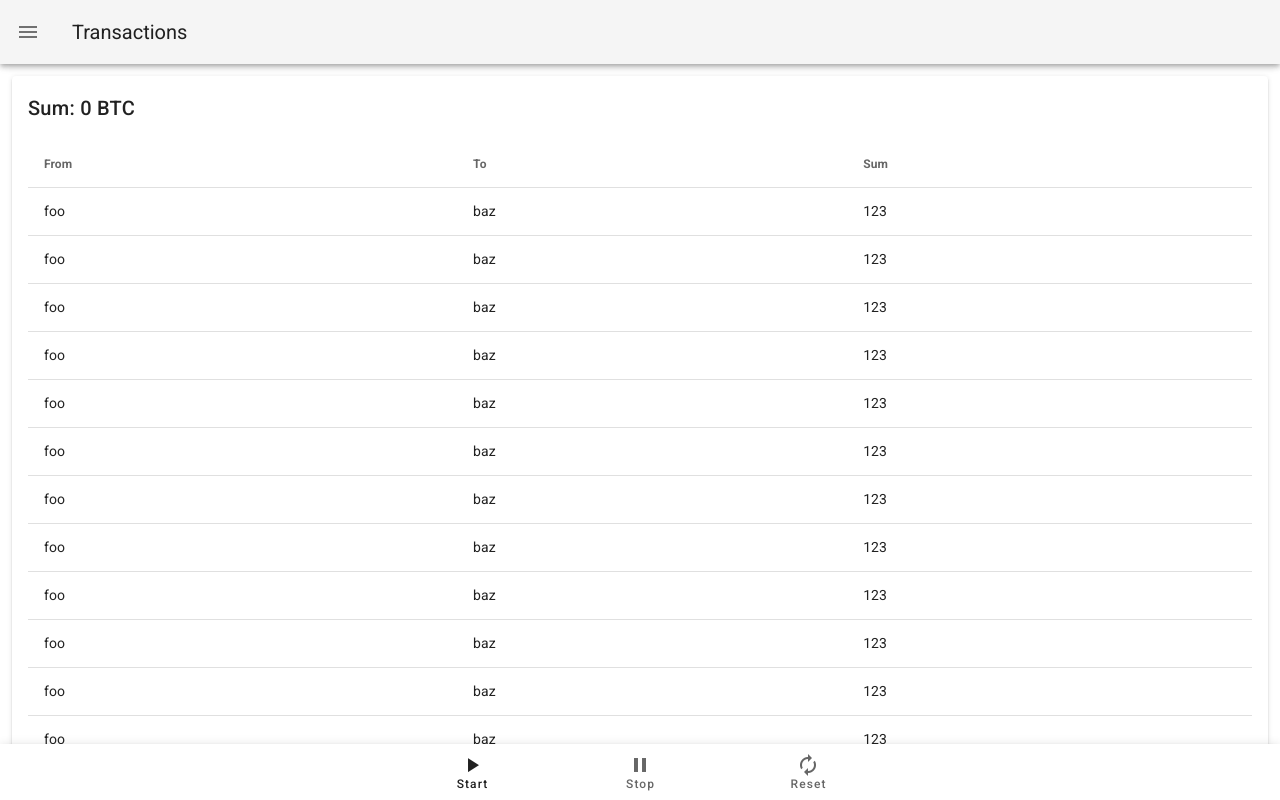
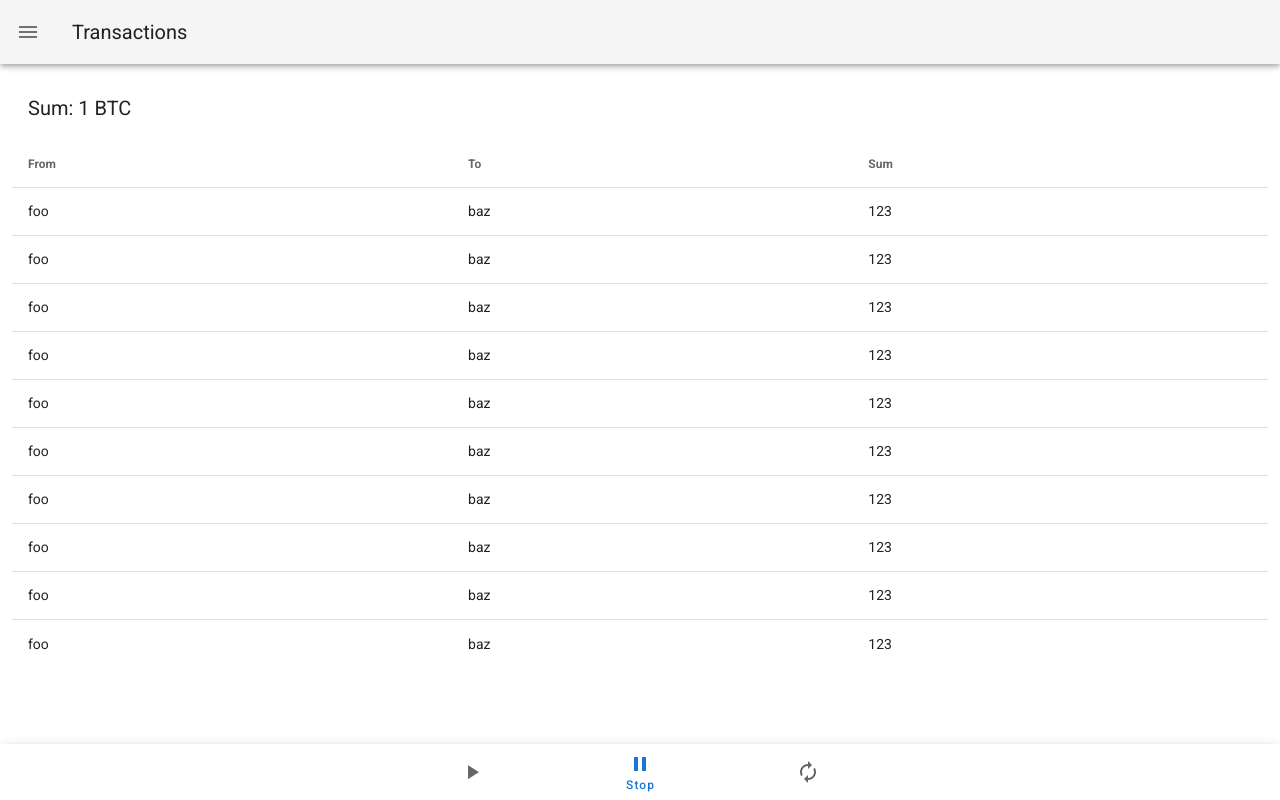
Before and after one commit to krchmkn/vue-test-investor-app, a Vue app: page /transactions in a window 1280 px wide. Shown: the top 800 px of the page. Built offline with nearby package versions, Linux system fonts and the light colour scheme.

Commit message:
refactoring

```diff
--- a/package.json
+++ b/package.json
@@ -5,7 +5,7 @@
   "scripts": {
     "serve": "vue-cli-service serve",
     "build": "vue-cli-service build",
-    "lint": "vue-cli-service lint"
+    "lint": "vue-cli-service lint --fix"
   },
   "dependencies": {
     "core-js": "^3.6.5",
@@ -22,9 +22,9 @@
     "@vue/cli-service": "~4.4.0",
     "@vue/eslint-config-airbnb": "^5.0.2",
     "babel-eslint": "^10.1.0",
-    "eslint": "^6.7.2",
+    "eslint": "^6.8.0",
     "eslint-plugin-import": "^2.20.2",
-    "eslint-plugin-vue": "^6.2.2",
+    "eslint-plugin-vue": "^7.0.0-alpha.6",
     "sass": "^1.19.0",
     "sass-loader": "^8.0.0",
     "vue-cli-plugin-vuetify": "~2.0.5",
--- a/src/router/index.js
+++ b/src/router/index.js
@@ -1,7 +1,6 @@
 import Vue from 'vue';
 import VueRouter from 'vue-router';
 import NotFound from '@/views/NotFound.vue';
-import Desktop from '@/views/Desktop.vue';
 
 Vue.use(VueRouter);
 
@@ -14,7 +13,7 @@ const routes = [
   {
     path: '/',
     name: 'Desktop',
-    component: Desktop,
+    component: () => import('@/views/Desktop.vue'),
   },
   {
     path: '/transactions',
--- a/src/store/index.js
+++ b/src/store/index.js
@@ -1,5 +1,7 @@
 import Vue from 'vue';
 import Vuex from 'vuex';
+import desktop from '@/store/modules/desktop';
+import transactions from '@/store/modules/transactions';
 
 Vue.use(Vuex);
 
@@ -11,5 +13,7 @@ export default new Vuex.Store({
   actions: {
   },
   modules: {
+    desktop,
+    transactions,
   },
 });
--- /dev/null
+++ b/src/store/modules/desktop.js
@@ -0,0 +1,9 @@
+export default {
+  namespaced: true,
+  state: {
+  },
+  mutations: {
+  },
+  actions: {
+  },
+};
--- /dev/null
+++ b/src/store/modules/transactions.js
@@ -0,0 +1,19 @@
+export default {
+  namespaced: true,
+  state: {
+    status: 'stop',
+    sum: 1,
+    data: Array.from({ length: 10 }, () => ({
+      from: 'foo',
+      to: 'baz',
+      sum: 123,
+    })),
+  },
+  mutations: {
+    add(state, payload) {
+      state.data.unshift(payload);
+    },
+  },
+  actions: {
+  },
+};
--- a/src/views/Transactions.vue
+++ b/src/views/Transactions.vue
@@ -1,12 +1,10 @@
 <template>
   <div>
-    <v-card>
-      <v-card-title>Sum: 0 BTC</v-card-title>
-      <v-card-text>
-        <v-simple-table
-          fixed-header
-          height="100vh"
-        >
+    <v-toolbar flat>
+      <v-toolbar-title>Sum: {{ sum }} BTC</v-toolbar-title>
+    </v-toolbar>
+
+    <v-simple-table>
       <template v-slot:default>
         <thead>
           <tr>
@@ -24,25 +22,25 @@
         </tbody>
       </template>
     </v-simple-table>
-      </v-card-text>
-    </v-card>
 
     <v-bottom-navigation
-      v-model="active"
+      v-model="localStatus"
+      grow
+      color="primary"
+      shift
       fixed
-      grow
     >
-      <v-btn :value="1">
+      <v-btn value="start">
         <span>Start</span>
         <v-icon>mdi-play</v-icon>
       </v-btn>
 
-      <v-btn :value="0">
+      <v-btn value="stop">
         <span>Stop</span>
         <v-icon>mdi-pause</v-icon>
       </v-btn>
 
-      <v-btn :value="-1">
+      <v-btn value="reset">
         <span>Reset</span>
         <v-icon>mdi-autorenew</v-icon>
       </v-btn>
@@ -51,21 +49,31 @@
 </template>
 
 <script>
+import { createNamespacedHelpers } from 'vuex';
+
+const { mapState } = createNamespacedHelpers('transactions');
+
 export default {
   name: 'Transactions',
   data() {
     return {
-      active: null,
+      localStatus: undefined,
     };
   },
   computed: {
-    transactions() {
-      return Array.from({ length: 100 }, () => ({
-        from: 'foo',
-        to: 'baz',
-        sum: 123,
-      }));
+    ...mapState({
+      status: (state) => state.status,
+      sum: (state) => state.sum,
+      transactions: (state) => state.data,
+    }),
   },
+  created() {
+    this.localStatus = this.status;
+  },
+  methods: {
+    start() {},
+    stop() {},
+    reset() {},
   },
 };
 </script>
```
Also changed, not shown: 1 other file (tests, documents, lock files or other folders). Lines whose indentation alone changed are shown as unchanged.
